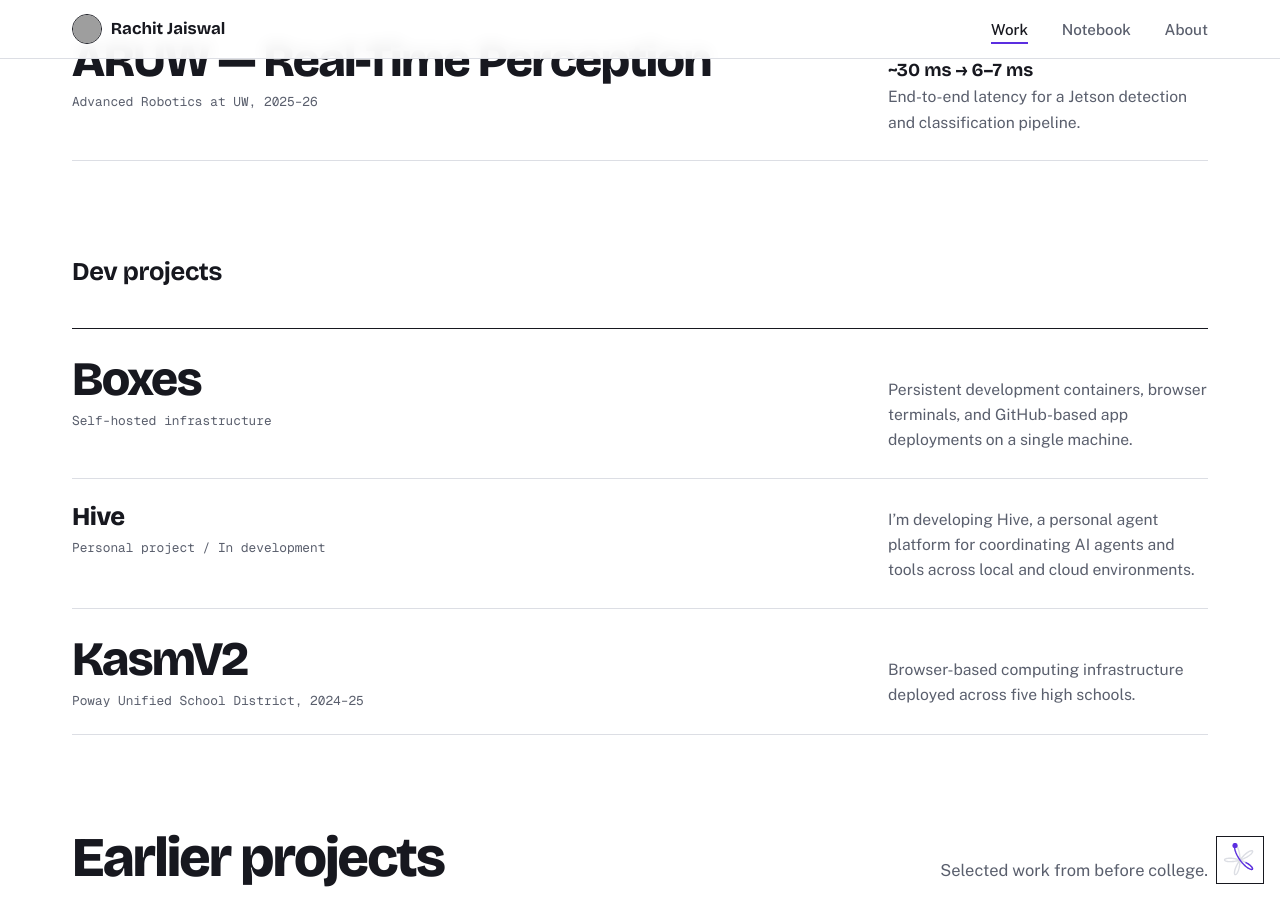
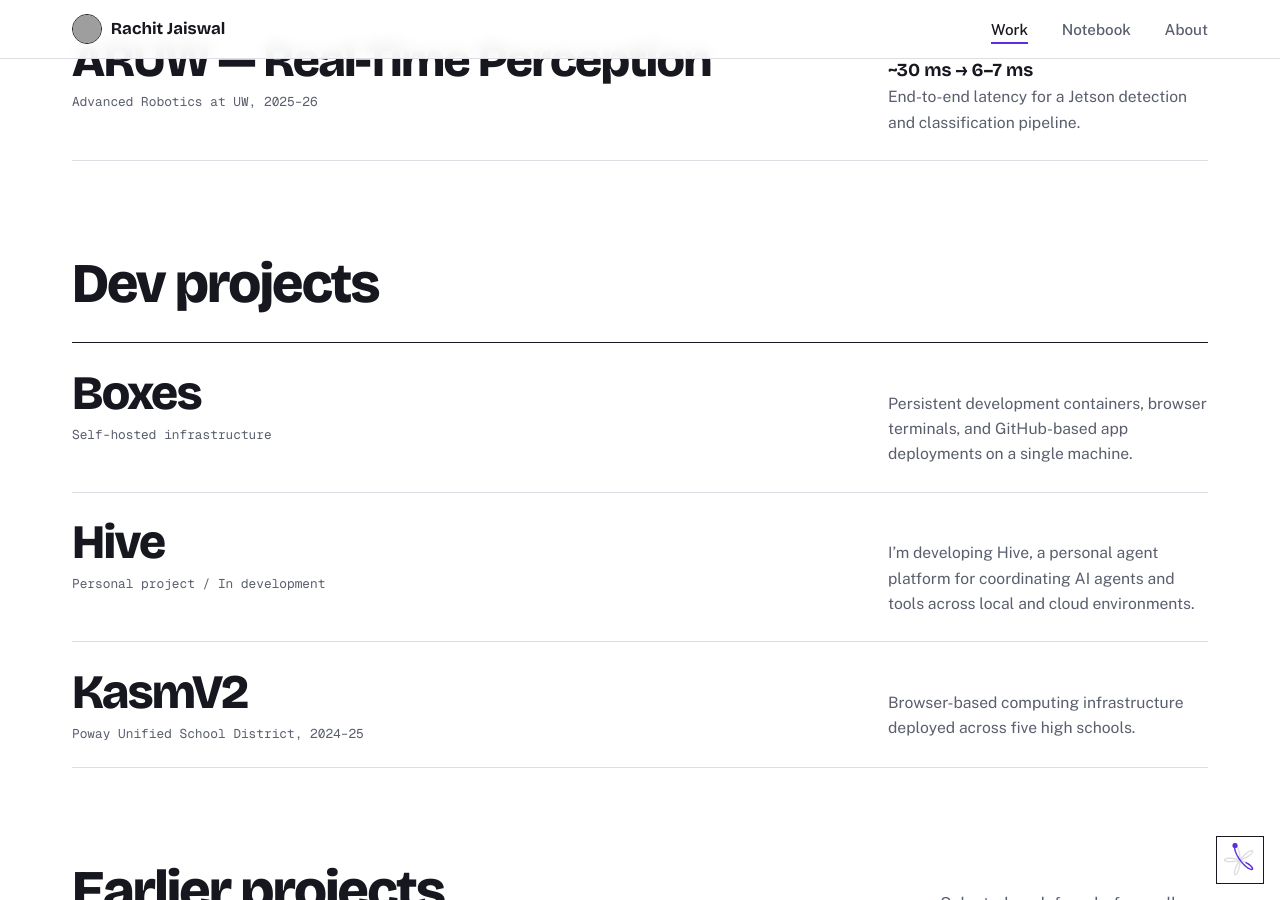
Before and after one commit to rachit-j/rachitjaiswal, a Jekyll site: the page built from projects.html, in a window 1280 px wide and 900 px high, scrolled down 727 px. Built offline with Jekyll 4.4.1, drawn with Linux system fonts in a browser that asks for light colours; grey boxes are pictures that could not be loaded.

Commit message:
work: align development section and Hive typography

```diff
--- a/projects.html
+++ b/projects.html
@@ -19,10 +19,10 @@ description: Research, robotics, and infrastructure projects by Rachit Jaiswal.
     </ul>
   </section>
   <section class="band wrap" aria-labelledby="dev-h" style="padding-top:0">
-    <div class="sec-head"><h2 class="h-sub" id="dev-h">Dev projects</h2></div>
+    <div class="sec-head"><h2 class="h-sec" id="dev-h">Dev projects</h2></div>
     <ul class="rows">
       <li><a class="row" href="https://github.com/rachit-j/boxes"><span><span class="row-t">Boxes</span><span class="row-ctx">Self-hosted infrastructure</span></span><span class="row-s">Persistent development containers, browser terminals, and GitHub-based app deployments on a single machine.</span></a></li>
-      <li><div class="row static"><span><span class="row-t">Hive</span><span class="row-ctx">Personal project / In development</span></span><span class="row-s">I’m developing Hive, a personal agent platform for coordinating AI agents and tools across local and cloud environments.</span></div></li>
+      <li><div class="row"><span><span class="row-t">Hive</span><span class="row-ctx">Personal project / In development</span></span><span class="row-s">I’m developing Hive, a personal agent platform for coordinating AI agents and tools across local and cloud environments.</span></div></li>
       <li><a class="row" href="/projects/kasmv2"><span><span class="row-t">KasmV2</span><span class="row-ctx">Poway Unified School District, 2024–25</span></span><span class="row-s">Browser-based computing infrastructure deployed across five high schools.</span></a></li>
     </ul>
   </section>
```
Also changed, not shown: docs/design/CHANGELOG.md (+2 -0 lines), docs/design/DESIGN.md (+2 -0 lines).
